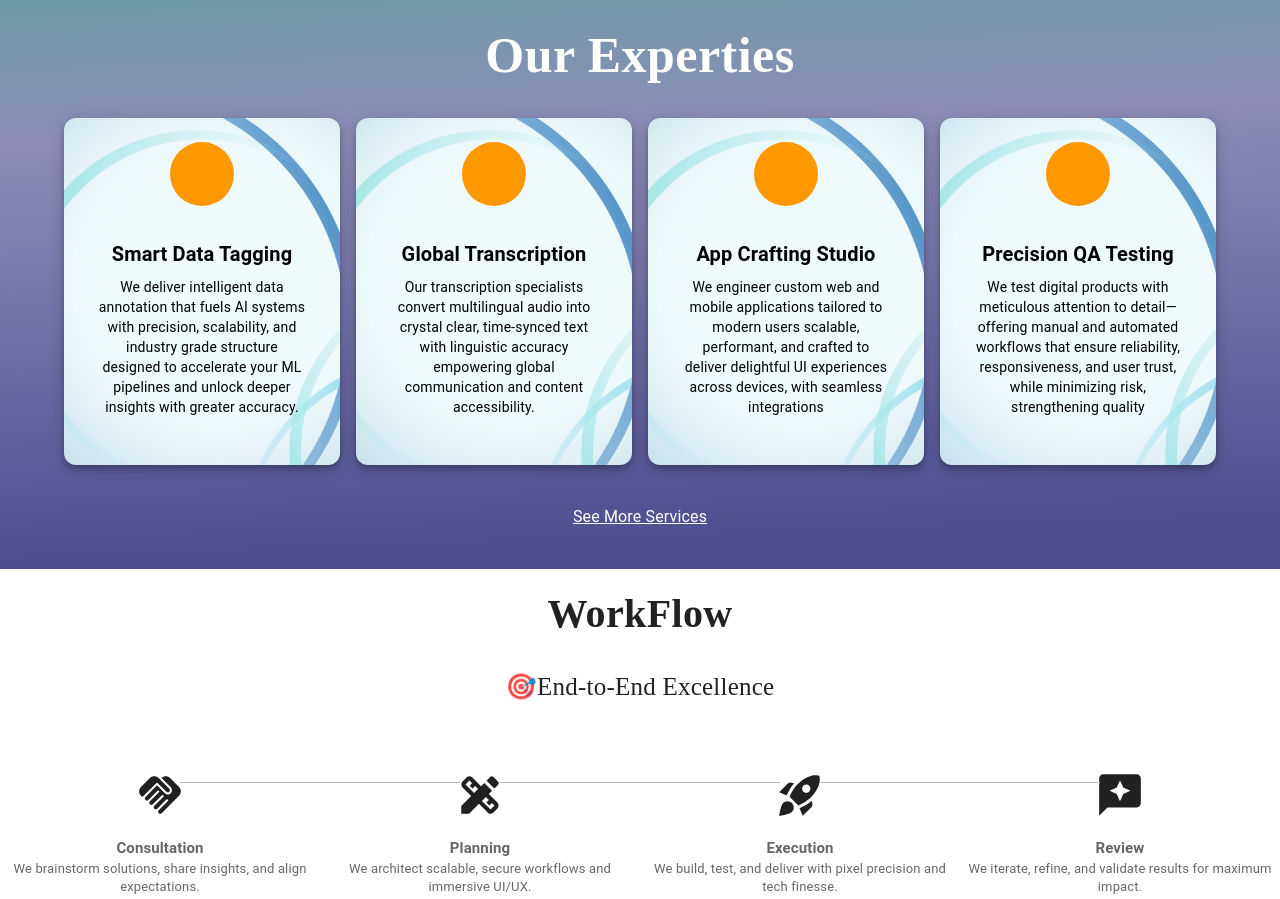
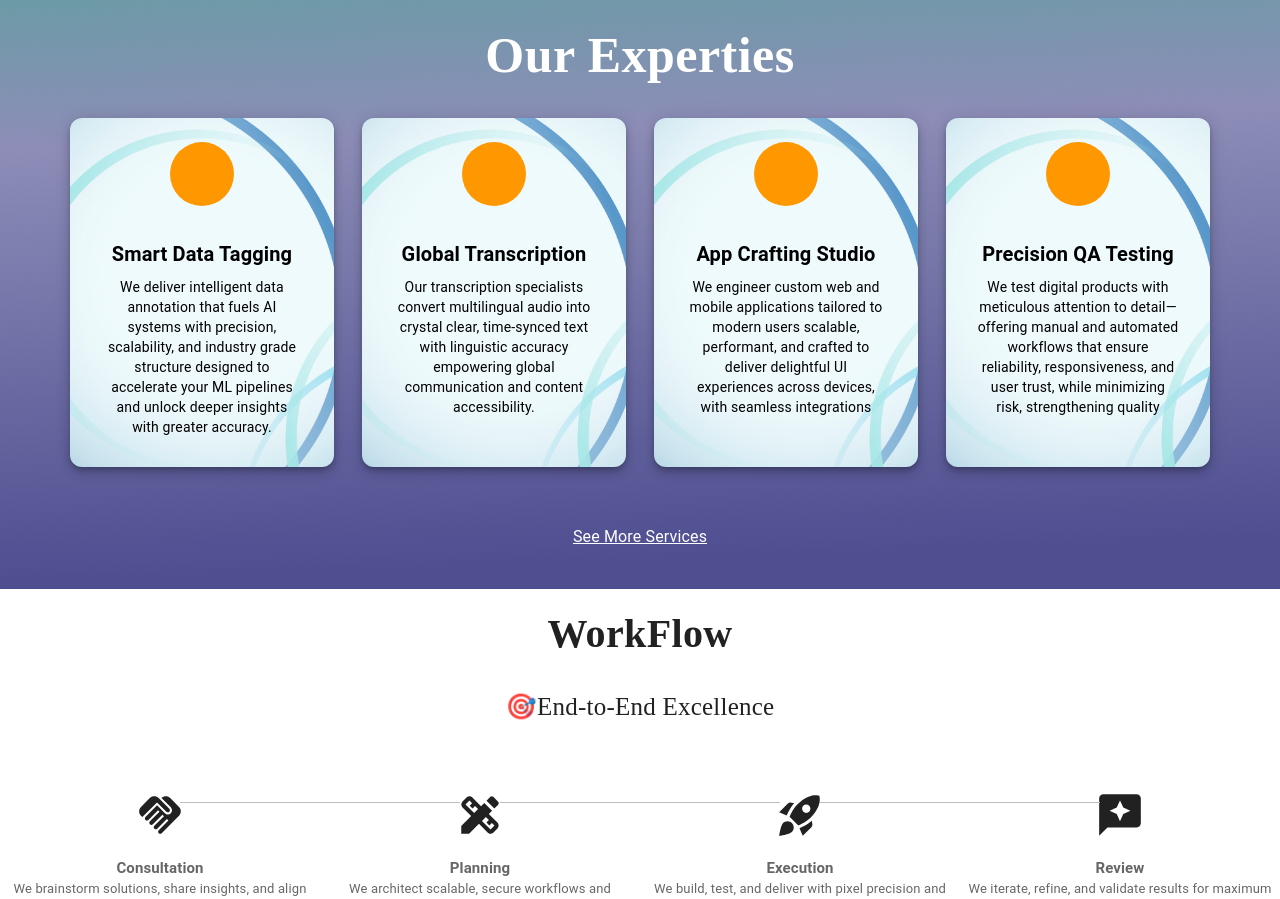
Before and after one commit to PRDS-web/prds-ui, a React (Vite) app: page / in a window 1280 px wide. Shown: the part 1359-2258 px from the top of the page. Built offline with nearby package versions, Linux system fonts and the light colour scheme; some icons are missing; what oauthify would draw is missing.

Commit message:
width issue fixed in cards for services

```diff
--- a/src/Components/Home/Home.jsx
+++ b/src/Components/Home/Home.jsx
@@ -536,7 +536,8 @@ export default function Home() {
               <Grid size={{ xs: 12, md: 3 }} key={index}>
                 <Card
                   sx={{
-                    maxWidth: 'auto',
+                    width: '96%',
+                    height: '95%',
                     mx: 'auto',
                     p: 3,
                     textAlign: 'center',
```
